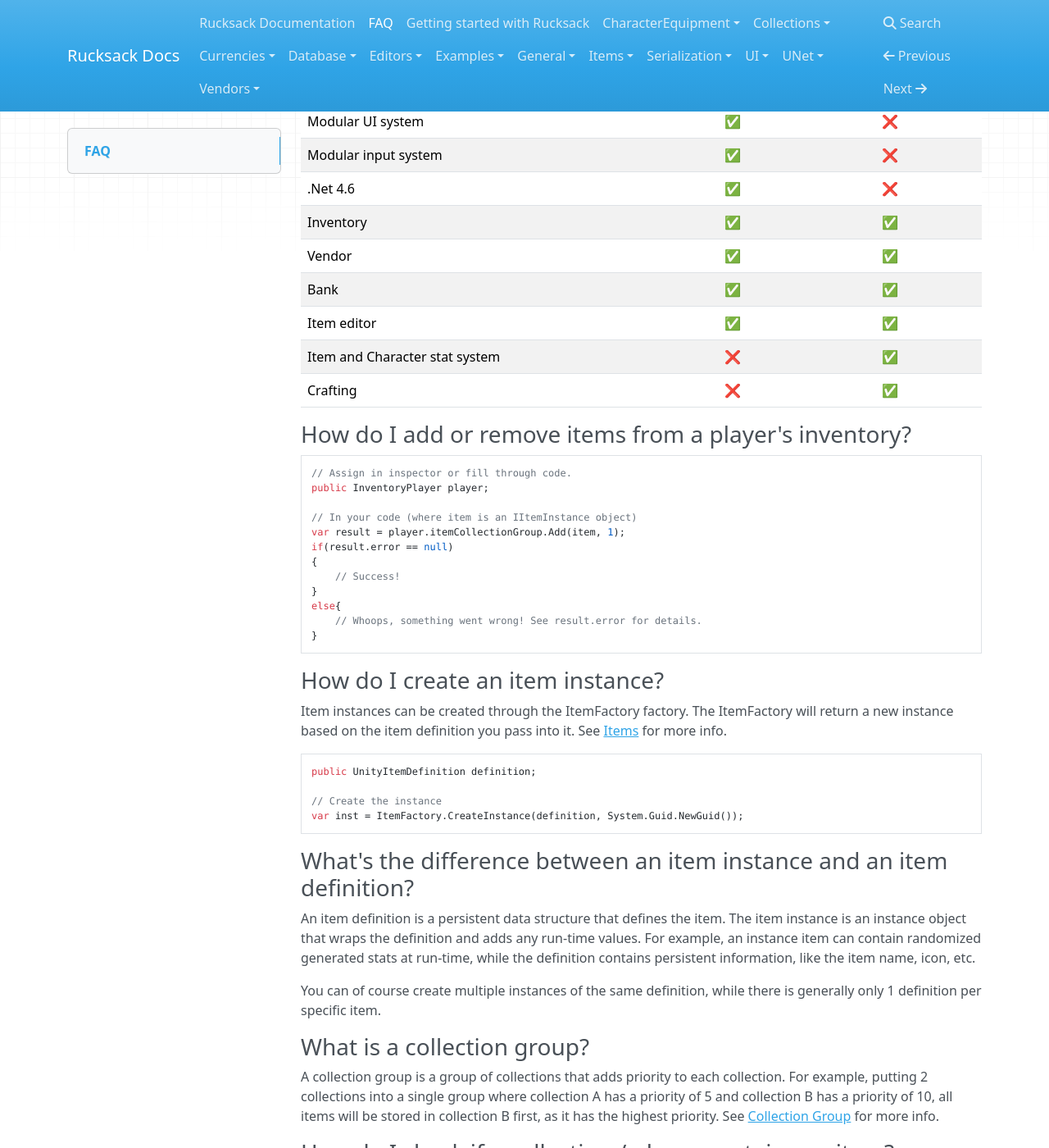
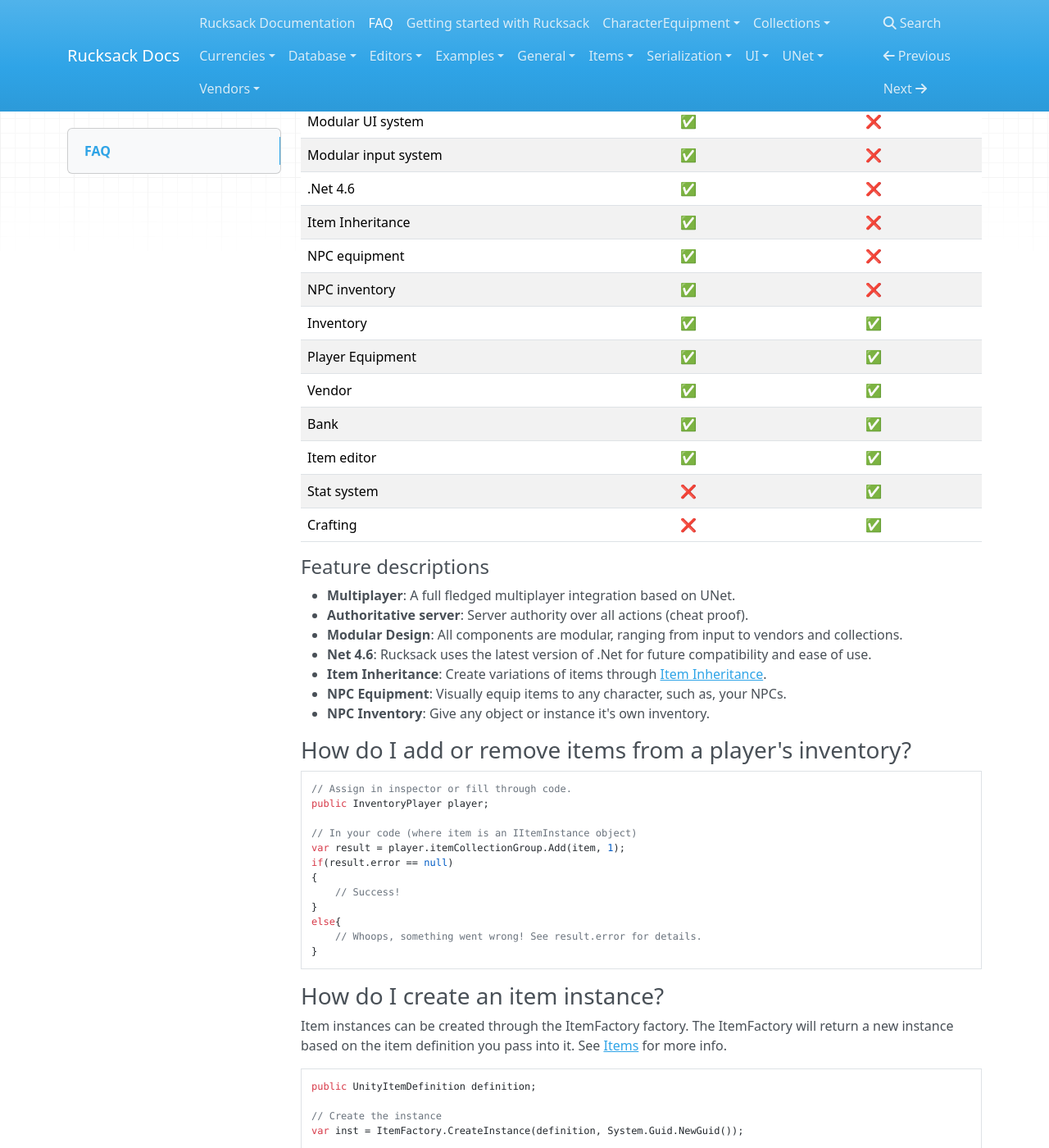
Before and after one commit to devdogio/RucksackDocs, an MkDocs documentation site: the page built from docs/FAQ.md, in a window 1280 px wide and 1400 px high, scrolled down 786 px. Shown: the whole window at 82% size. Built offline with MkDocs 1.6.1, drawn with Linux system fonts in a browser that asks for light colours; nearby versions of some CDN libraries.

Commit message:
Update comparison table

```diff
--- a/docs/FAQ.md
+++ b/docs/FAQ.md
@@ -26,12 +26,26 @@
 | Modular UI system | ✅ | ❌ |
 | Modular input system | ✅ | ❌ |
 | .Net 4.6 | ✅ | ❌ |
+| Item Inheritance | ✅ | ❌ |
+| NPC equipment | ✅ | ❌ |
+| NPC inventory | ✅ | ❌ |
 | Inventory | ✅ | ✅ |
+| Player Equipment | ✅ | ✅ |
 | Vendor | ✅ | ✅ |
 | Bank | ✅ | ✅ |
 | Item editor | ✅ | ✅ |
-| Item and Character stat system | ❌ | ✅ |
+| Stat system | ❌ | ✅ |
 | Crafting | ❌ | ✅ |
+
+#### Feature descriptions
+
+- **Multiplayer**: A full fledged multiplayer integration based on UNet.
+- **Authoritative server**: Server authority over all actions (cheat proof).
+- **Modular Design**: All components are modular, ranging from input to vendors and collections.
+- **Net 4.6**: Rucksack uses the latest version of .Net for future compatibility and ease of use.
+- **Item Inheritance**: Create variations of items through [Item Inheritance](Items/Items.md#item-definition).
+- **NPC Equipment**: Visually equip items to any character, such as, your NPCs.
+- **NPC Inventory**: Give any object or instance it's own inventory.
 
 ### How do I add or remove items from a player's inventory?
 
```
